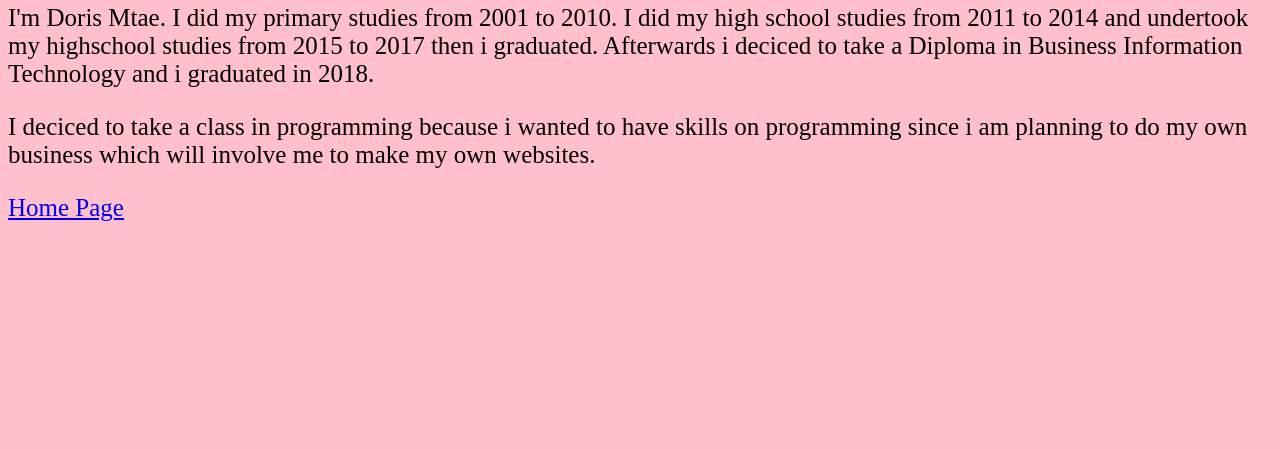
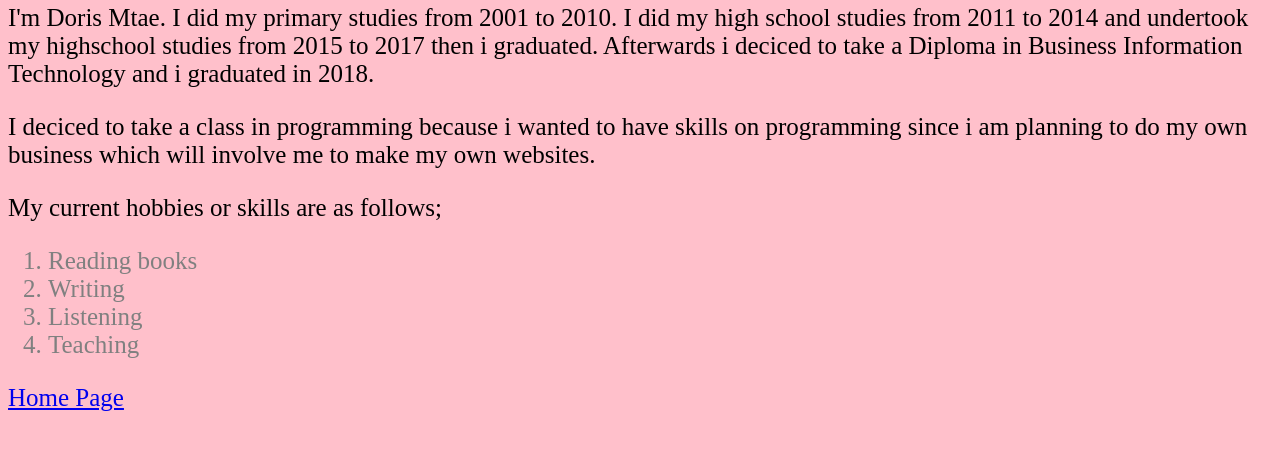
Before and after one commit to dorismtae/My-Portfolio, a plain HTML site: page Aboutme.html in a window 1280 px wide. Shown: the part 79-528 px from the top of the page. Drawn offline with Linux system fonts and the light colour scheme.

Commit message:
add content in Aboutme file.html

```diff
--- a/Aboutme.html
+++ b/Aboutme.html
@@ -10,6 +10,13 @@
     <h1>About me.</h1>
     <p class="intro">I'm Doris Mtae. I did my primary studies from 2001 to 2010. I did my high school studies from 2011 to 2014 and undertook my highschool studies from 2015 to 2017 then i graduated. Afterwards i deciced to take a Diploma in Business Information Technology and i graduated in 2018.</p>
     <p class="intro"> I deciced to take a class in programming because i wanted to have skills on programming since i am planning to do my own business which will involve me to make my own websites.</p>
+    <p class="intro">My current hobbies or skills are as follows;</p>
+    <ol>
+      <li class="list">Reading books</li>
+      <li class="list">Writing</li>
+      <li class="list">Listening</li>
+      <li class="list">Teaching</li>
+    </ol>
 <p class="intro"> <a href="portfolio.html">Home Page</a></p>
   </body>
 </html>
--- a/css/style.css
+++ b/css/style.css
@@ -28,3 +28,7 @@ p.intro{
 p.line2{
   font-size: 25px;
 }
+li.list{
+  font-size: 25px;
+  color: grey;
+}
```
